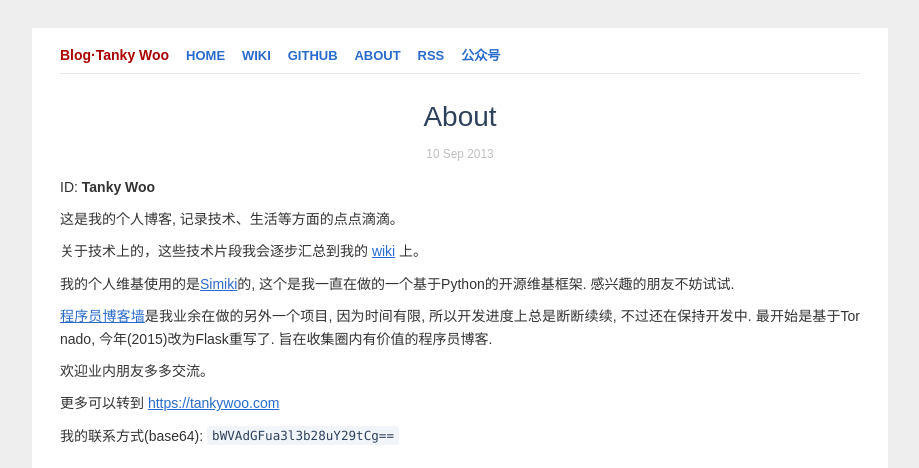
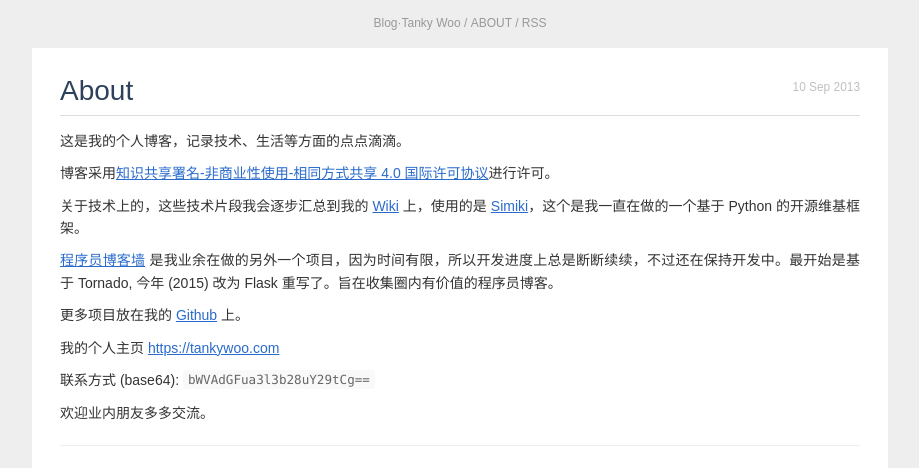
Before and after one commit to Harteyang/harte.top, a Jekyll site: the page built from about.markdown, in a window 1280 px wide. Shown: the top 468 px of the page, without its empty margins (180-1099 px from the left). Built offline with Jekyll 4.4.1, drawn with Linux system fonts in a browser that asks for light colours; nearby versions of some CDN libraries; Markdown is read by kramdown in place of the engine named in the settings; comment, search, counter and statistics services are not loaded; some of the changed text lies outside the part shown.

Commit message:
极简博客

```diff
--- a/_layouts/default.html
+++ b/_layouts/default.html
@@ -21,65 +21,24 @@
         <link rel="stylesheet" href="{{ site.baseurl }}/css/colorful.css">
 
         <!-- Custom CSS -->
-        <!-- <link rel="stylesheet" href="{{ site.baseurl }}/css/main.css"> -->
         <link rel="stylesheet" href="{{ site.baseurl }}/css/second.css">
-
     </head>
     <body>
 
+          <div class="header">
+            <span class="title"><a href="/">{{ site.name }}</a></span>
+            &#47;&nbsp;<a class="extra" href="/about.html">ABOUT</a>
+            &#47;&nbsp;<a class="extra" href="/feed.xml">RSS</a>
+          </div>
+
         <div class="site">
-          <div class="header">
-            <h1 class="title"><a href="/">{{ site.name }}</a></h1>
-            <a class="extra" href="/">HOME</a>
-            <a class="extra" href="http://wiki.tankywoo.com/">WIKI</a>
-            <a class="extra" href="https://github.com/tankywoo">GITHUB</a>
-            <a class="extra" href="/about.html">ABOUT</a>
-            <a class="extra" href="/feed.xml">RSS</a>
-            <a class="extra" href="#" data-toggle="modal" data-target="#gzh">公众号</a>
-          </div>
 
           {{ content }}
 
+        </div>
 
-          <!-- Modal -->
-          <div class="modal fade" id="gzh" tabindex="-1" role="dialog" aria-labelledby="myModalLabel" aria-hidden="true">
-            <div class="modal-dialog">
-              <div class="modal-content">
-                <div class="modal-header">
-                  <h4 class="modal-title" id="myModalLabel">公众号</h4>
-                </div>
-                <div class="modal-body">
-                  <div class="gzh">
-                    <p>最近开始玩公众号, 主要是将博客的一些文章选择性的同步过去, 方便阅读.</p>
-                    <p>感兴趣的朋友欢迎订阅.</p>
-                    <img src="https://tankywoo-wb.b0.upaiyun.com/qrcode_for_gh.jpg" /><br />
-                    某人的随记
-                  </div>
-                </div>
-                <div class="modal-footer">
-                  <button type="button" class="btn btn-primary" data-dismiss="modal">Close</button>
-                </div>
-              </div>
-            </div>
-          </div>
-
-          <div class="footer">
-            <div class="contact">
-              <p>
-              Tanky Woo <<a href="mailto:me@tankywoo.com">me@tankywoo.com</a>>
-              </p>
-            </div>
-            <div class="footer-left">
-              <div class="license">
-                <p>
-                  <a rel="license" href="http://creativecommons.org/licenses/by-nc-sa/4.0/"></a>本作品采用<a rel="license" href="http://creativecommons.org/licenses/by-nc-sa/4.0/">知识共享署名-非商业性使用-相同方式共享 4.0 国际许可协议</a>进行许可。
-                </p>
-              </div>
-              <div class="beian">
-                <p><a href="http://www.miitbeian.gov.cn/"></a></p>
-              </div>
-            </div>
-          </div>
+        <div class="footer">
+          <p><a href="http://www.miitbeian.gov.cn/">京ICP备16016622号</a></p>
         </div>
 
 <script type="text/javascript">
@@ -87,6 +46,5 @@
     document.write(unescape("%3Cscript src='" + _bdhmProtocol + "hm.baidu.com/h.js%3F6f8eefe3f13b327ada7a7406d2af3232' type='text/javascript'%3E%3C/script%3E"));
 </script>
 
-
     </body>
 </html>
--- a/_layouts/post.html
+++ b/_layouts/post.html
@@ -1,29 +1,13 @@
 ---
 layout: default
 ---
-<div id="pagetitle"><h1>{{ page.title }}</h1></div>
-<small><p class="meta">{{ page.date | date_to_string }}
-{% if page.categories == blank %}
-| {{ page.categories }}
-{% endif %}</p></small>
+<div id="pagetitle"><h1>{{ page.title }}</h1>
+  <small><span class="meta">{{ page.date | date_to_string }}
+    {% if page.categories == blank %}
+      | {{ page.categories }}
+    {% endif %}</span></small>
+</div>
 
 <div class="post">
 {{ content }}
 </div>
-
-<!-- 多说评论框 start -->
-	<div class="ds-thread" data-thread-key="{{ page.id }}" data-title="{{ page.title }}" data-url="{{ page.url }}"></div>
-<!-- 多说评论框 end -->
-<!-- 多说公共JS代码 start (一个网页只需插入一次) -->
-<script type="text/javascript">
-var duoshuoQuery = {short_name: "{{ site.duoshuo_site }}"};
-	(function() {
-		var ds = document.createElement('script');
-		ds.type = 'text/javascript';ds.async = true;
-		ds.src = (document.location.protocol == 'https:' ? 'https:' : 'http:') + '//static.duoshuo.com/embed.js';
-		ds.charset = 'UTF-8';
-		(document.getElementsByTagName('head')[0]
-		 || document.getElementsByTagName('body')[0]).appendChild(ds);
-	})();
-	</script>
-<!-- 多说公共JS代码 end -->
--- a/about.markdown
+++ b/about.markdown
@@ -4,32 +4,27 @@ title: About
 date: 2013-09-10 21:48
 ---
 
-ID: **Tanky Woo**
+这是我的个人博客，记录技术、生活等方面的点点滴滴。
 
-这是我的个人博客, 记录技术、生活等方面的点点滴滴。
+<a rel="license" href="http://creativecommons.org/licenses/by-nc-sa/4.0/"></a>博客采用<a rel="license" href="http://creativecommons.org/licenses/by-nc-sa/4.0/">知识共享署名-非商业性使用-相同方式共享 4.0 国际许可协议</a>进行许可。
 
-关于技术上的，这些技术片段我会逐步汇总到我的 [wiki](http://wiki.tankywoo.com) 上。
+关于技术上的，这些技术片段我会逐步汇总到我的 [Wiki](http://wiki.tankywoo.com) 上，使用的是 [Simiki](http://simiki.org/)，这个是我一直在做的一个基于 Python 的开源维基框架。
 
-我的个人维基使用的是[Simiki](http://simiki.org/)的, 这个是我一直在做的一个基于Python的开源维基框架. 感兴趣的朋友不妨试试.
+[程序员博客墙](http://blogwall.us/) 是我业余在做的另外一个项目，因为时间有限，所以开发进度上总是断断续续，不过还在保持开发中。最开始是基于 Tornado, 今年 (2015) 改为 Flask 重写了。旨在收集圈内有价值的程序员博客。
 
-[程序员博客墙](http://blogwall.us/)是我业余在做的另外一个项目, 因为时间有限, 所以开发进度上总是断断续续, 不过还在保持开发中. 最开始是基于Tornado, 今年(2015)改为Flask重写了. 旨在收集圈内有价值的程序员博客.
+更多项目放在我的 [Github](https://github.com/tankywoo) 上。
+
+我的个人主页 [https://tankywoo.com](https://tankywoo.com)
+
+联系方式 (base64): `bWVAdGFua3l3b28uY29tCg==`
 
 欢迎业内朋友多多交流。
 
-更多可以转到 [https://tankywoo.com](https://tankywoo.com)
-
-我的联系方式(base64): `bWVAdGFua3l3b28uY29tCg==`
-
 ---
 
-2016-01-07:
-
-最近开始玩公众号, 主要是将博客的一些文章选择性的同步过去, 方便阅读.
-
-感兴趣的朋友欢迎订阅.
-
+2016-01-07：最近开始玩公众号，主要是将博客的一些文章选择性的同步过去，方便阅读。欢迎大家订阅。
 
 <div class="gzh">
   <img src="https://tankywoo-wb.b0.upaiyun.com/qrcode_for_gh.jpg" /><br />
-  公众号: <b>某人的随记</b>
+  公众号：<b>某人的随记</b>
 </div>
--- a/css/second.css
+++ b/css/second.css
@@ -10,57 +10,26 @@
   padding: 0;
 }
 
-/* Bootstrap Reset */
-/*
-h1, h2, h3 {
-  margin-top: unset;
-  font-weight: bold;
-  line-height: unset;
-}
-
-h2, h3 {
-  font-size: 1.5em;
-}
-*/
 h1 { font-size: 2em; }
 h2 { font-size: 1.75em; }
 h3 { font-size: 1.45em; }
 h4 { font-size: 1.25em; }
 h5 { font-size: 1.1em; }
 h6 { font-size: 1em; }
-/*
-h1, h2, h3, h4, h5, h6 {
-  font-weight: bold;
-}
-*/
 
 blockquote {
   font-size: 1em;
 }
 
-
 html, body { height: 100%; }
 
 body {
   font-size: 14px;
-  /* font-family: Arial, Helvetica, sans-serif; */
-  /* font-family: Cambria, "Hoefler Text", Utopia, "Liberation Serif", "Nimbus Roman No9 L Regular", Times, "Times New Roman", serif; */
-  /* font-family: Helvetica, "Hiragino Sans GB", "Microsoft YaHei", "WenQuanYi Micro Hei", sans-serif; */
   font-family: "Hiragino Sans GB", "Microsoft YaHei", "WenQuanYi Micro Hei", sans-serif;
   line-height: 1.6em;
-  /* background-color: #95AFBA; */
-  /* background-color: #333; */
   background-color: #eee;
   text-align: center;
 }
-
-/*
-h1, h2, h3, h4, h5, h6 {
-  margin-bottom: 1em;
-}
-*/
-
-/* p { margin-bottom: 1em; } */
 
 a         { color: #296bcc; }
 a:link    { text-decoration: underline; }
@@ -68,14 +37,6 @@ a:visited { color: #296bcc; }
 a:hover   { color: #296bcc; }
 a:active   { color: #296bcc; }
 
-
-hr {
-  margin: 2em 0;
-  color: #ccc;
-  background-color: #ccc;
-  height: 1px;
-  border: none;
-}
 
 /*****************************************************************************/
 /*
@@ -89,18 +50,12 @@ hr {
 
 .posts li {
 	line-height: 2em;
-	padding: 2px 0 2px 9px;
+	padding: 2px 0;
 	margin-bottom: -1px;
-	/* height: 34px; */
 	overflow: hidden;
-	border-left: 1px solid #FFFFFF;
-	border-right: 1px solid #FFFFFF;
-	border-top: 1px solid #EFEFEF;
-	border-bottom: 1px solid #FFFFFF;
-	/* cursor: pointer; */
 }
 
-.posts span {
+.posts span.post_date {
   color: #aaa;
   font-family: "Courier New", monospace;
   float: right;
@@ -125,36 +80,33 @@ hr {
   max-width: 856px;
   margin: 0 auto;
   line-height: 1.6em;
-  padding: 0 2em 1em 2em;
-  /* border: 1px solid #ddd; */
-  /* background-color: #fbfffd; */
+  padding: 1em 2em;
   background-color: #fff;
-  margin: 2em auto;
+  margin: 1em auto;
+}
+
+.header, .footer {
+  font-size: 12px;
+  max-width: 856px;
+  margin: 0 auto;
+  color: #999;
 }
 
 .header {
-  border-bottom: 1px solid #e8e8e8;
-  margin-bottom: 2em;
+  padding-top: 1em;
 }
 
-.header a {
-  font-weight: bold;
+.header a, .footer a {
+  color: #999;
   text-decoration: none;
 }
 
 .title {
   display: inline-block;
-  /* margin-bottom: 2em; */
   font-size: 1em;
 }
 
-.title a       { color: #a00; }
-
-.header a.extra {
-  /* color: rgb(46, 65, 92); */
-  margin-left: 1em;
-  font-size: 13px;
-}
+.title a       { color: #999; }
 
 .header a.extra:hover {
   text-decoration: underline;
@@ -165,31 +117,13 @@ text-decoration: underline;
   text-align: center;
 }
 
-.footer {
-  font-size: 80%;
-  color: #333;
-  border-top: 1px solid #e8e8e8;
-  margin-top: 2em;
-  overflow: hidden;
+.index_recent {
+  font-size: 16px;
+  font-weight: bold;
 }
 
-.footer .contact {
-  float: right;
-  padding-top: 1em;
-}
-
-.footer .contact a, .footer .license a {
-  color: #8085C1;
-}
-
-.footer-left {
-  float: left;
-  padding-top: 1em;
-}
-
-.license p {
-  margin: 0;
-  line-height: 1em;
+.index_more a {
+  color: #296bcc;
 }
 
 /*****************************************************************************/
@@ -197,21 +131,21 @@ text-decoration: underline;
 /* Posts
 /*
 /*****************************************************************************/
-
 #pagetitle {
   color: rgb(46, 65, 92);
-  text-align: center;
+  border-bottom: 1px solid #ddd;
+  margin: 1em 0;
+  padding-bottom: 0.5em;
 }
 
-/*
-#pagetitle h2 {
-  font-size: 19px;
+#pagetitle h1 {
+  display: inline;
 }
 
-.post h2, .post h3 {
-  margin-top: 1.6em;
+#pagetitle .meta {
+  float: right;
 }
-*/
+
 
 .post p {
   word-break: break-all;
@@ -226,11 +160,10 @@ pre code {
 
 code, pre {
   color: rgb(46, 65, 92);
-	background-color: #f1f5fa;
+  background-color: #f9f9f9;
   padding-top: 2px;
   padding-bottom: 2px;
   border-radius: 3px;
-    /* font-family: Consolas,"Liberation Mono",Menlo,Courier,monospace; */
 }
 
 pre {
@@ -245,6 +178,7 @@ code {
     font-size: .9em;
     position: relative;
     top: -1px;
+    color: #666;
 }
 
 .post pre {
@@ -263,10 +197,6 @@ code {
   margin-bottom: 1em;
 }
 
-.post p code {
-  /* white-space: nowrap; */
-}
-
 .post h1 {
   font-size: 1.6em;
   line-height: 1em;
@@ -279,14 +209,6 @@ code {
   margin: 0 auto;
 }
 
-.post p::selection{
-    background: blue;
-    color: #FFFFFF;
-}
-.post p::-moz-selection{  /* Firefox */
-    background: blue;
-    color: #FFFFFF;
-}
 
 /*****************************************************************************/
 /*
@@ -296,21 +218,9 @@ code {
 /* for colorful */
 .highlight  { background: #fbfffd; }
 
-/* add scrollbar if code too long */
-/*
-.highlight pre {
-  max-height: 300px;
-  overflow-y: auto;
-}
-*/
-
-/******/
-
 .lang {
   position: relative;
 }
-
-/* pre < code.language-bash::before { */
 
 .lang::before {
   display: inline;
@@ -323,7 +233,6 @@ code {
   border-left: 1px solid #eee;
   border-bottom: 1px solid #eee;
   color: silver;
-  /* font-style: oblique; */
 }
 
 .bash::before { content: "bash" !important; }
```
Also changed, not shown: archive.html (added, +27 -0 lines), index.html (+5 -17 lines). Lines whose indentation alone changed are shown as unchanged.
